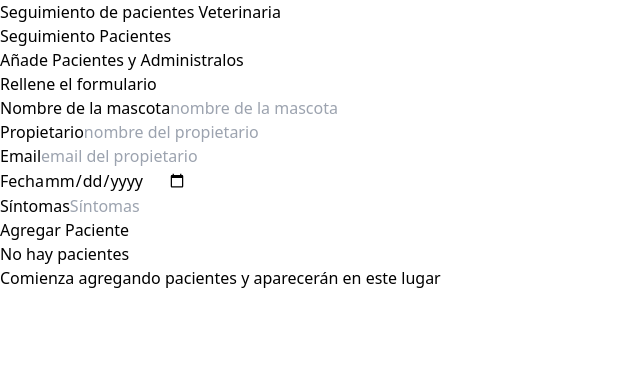
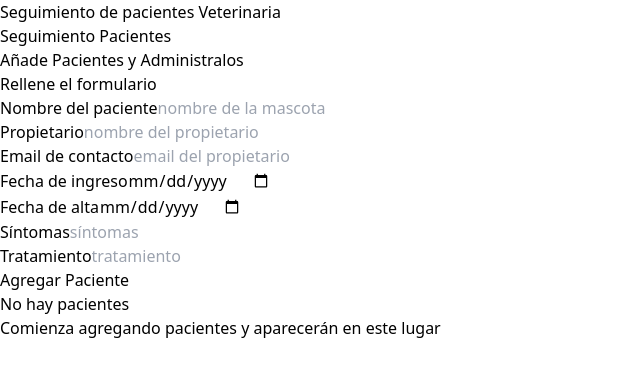
Before and after one commit to Saragc5/citas-veterinary-TS, a React (Create React App) app: page / in a window 1280 px wide. Shown: the top 376 px of the page, without its empty margins (0-640 px from the left). Built offline with nearby package versions, Linux system fonts and the light colour scheme.

Commit message:
add several input to the form
date of out, treatment, conditional classes when something in the form is empty

```diff
--- a/src/App.tsx
+++ b/src/App.tsx
@@ -11,8 +11,10 @@ const App: React.FC = () => {
     nombre: "",
     propietario: "",
     email:"",
-    fecha:"",
-    sintomas:""
+    fechaIngreso:"",
+    fechaAlta:"",
+    sintomas:"",
+    tratamiento:""
   });
 
   useEffect(() => {
--- a/src/Components/Form.tsx
+++ b/src/Components/Form.tsx
@@ -8,22 +8,29 @@ export const Form: React.FC<SetPacienteProps & SetListaPacientesProps> = ({
   setPaciente,
   pacientes,
   setPacientes,
+
 }) => {
   const [nombre, setNombre] = useState<string>("");
   const [propietario, setPropietario] = useState<string>("");
   const [email, setEmail] = useState<string>("")
-  const [fecha, setFecha] = useState<string>("")
+  const [fechaIngreso, setFechaIngreso] = useState<string>("")
+  const [fechaAlta, setFechaAlta] = useState<string>("")
   const [sintomas, setSintomas] = useState<string>("")
+  const [tratamiento, setTratamiento] = useState<string>("")
 
   const [error, setError] = useState<boolean>(false);
+
+
 
   useEffect(() => {
     if (paciente !== undefined && Object.keys(paciente).length > 0) {
       setNombre(paciente.nombre);
       setPropietario(paciente.propietario);
       setEmail(paciente.email);
-      setFecha(paciente.fecha);
+      setFechaIngreso(paciente.fechaIngreso);
       setSintomas(paciente.sintomas);
+      setFechaAlta(paciente.fechaAlta);
+      setTratamiento(paciente.tratamiento)
 
     }
   }, [paciente]);
@@ -31,7 +38,7 @@ export const Form: React.FC<SetPacienteProps & SetListaPacientesProps> = ({
   const handleSubmit = (e: React.FormEvent<HTMLFormElement>) => {
     e.preventDefault();
     //Validación de formulario:
-    if ([nombre, propietario].includes("")) {
+    if ([nombre, propietario, email, fechaIngreso, sintomas].includes("")) {
       setError(true);
       return;
     }
@@ -42,8 +49,10 @@ export const Form: React.FC<SetPacienteProps & SetListaPacientesProps> = ({
       nombre,
       propietario,
       email,
-      fecha,
-      sintomas
+      fechaIngreso,
+      fechaAlta,
+      sintomas,
+      tratamiento
     };
 
 
@@ -61,8 +70,10 @@ export const Form: React.FC<SetPacienteProps & SetListaPacientesProps> = ({
         nombre: "",
         propietario: "",
         email:"",
-        fecha:"",
-        sintomas:""
+        fechaIngreso:"",
+        fechaAlta:"",
+        sintomas:"",
+        tratamiento:""
       });
     } else {
       // Nuevo registro
@@ -76,8 +87,10 @@ export const Form: React.FC<SetPacienteProps & SetListaPacientesProps> = ({
     setNombre("");
     setPropietario("");
     setEmail("");
-    setFecha("");
-    setSintomas("")
+    setFechaIngreso("");
+    setFechaAlta("");
+    setSintomas("");
+    setTratamiento("");
   };
 
   if (paciente === undefined) {
@@ -94,20 +107,21 @@ export const Form: React.FC<SetPacienteProps & SetListaPacientesProps> = ({
           <span className="text-indigo-600 font-bold ">Administralos</span>
         </p>
 
+
         <form
           onSubmit={handleSubmit}
           className="bg-white shadow-md rounded-lg py-10 px-5 mb-10"
         >
-          <span className={error ? "text-red-500" : "text-black"}>
+          <span className={error ? "text-red-500 mb-10" : "text-black"}>
             { error ? "Error en el formulario:" : "Rellene el formulario"}
-            { error &&  <Error><p className='text-red-500'>Todos los campos son obligatorios</p></Error>}
+            { error &&  <Error><p className='text-red-500 mb-6'>Rellene los campos <b>obligatorios</b> para el <b>ingreso</b></p></Error>}
           </span>
           <div className="mb-5">
             <label
               htmlFor="mascota"
-              className="block text-gray-700 uppercase font-bold"
+              className={error ? "block text-red-700 uppercase font-bold" : "block text-gray-700 uppercase font-bold"}
             >
-              Nombre de la mascota
+              Nombre del paciente
             </label>
             <input
               id="mascota"
@@ -123,7 +137,7 @@ export const Form: React.FC<SetPacienteProps & SetListaPacientesProps> = ({
           <div className="mb-5">
             <label
               htmlFor="propietario"
-              className="block text-gray-700 uppercase font-bold"
+              className={error ? "block text-red-700 uppercase font-bold" : "block text-gray-700 uppercase font-bold"}
             >
               Propietario
             </label>
@@ -141,9 +155,9 @@ export const Form: React.FC<SetPacienteProps & SetListaPacientesProps> = ({
           <div className="mb-5">
             <label
               htmlFor="email"
-              className="block text-gray-700 uppercase font-bold"
+              className={error ? "block text-red-700 uppercase font-bold" : "block text-gray-700 uppercase font-bold"}
             >
-              Email
+              Email de contacto
             </label>
             <input
               id="email"
@@ -159,36 +173,75 @@ export const Form: React.FC<SetPacienteProps & SetListaPacientesProps> = ({
           <div className="mb-5">
             <label
               htmlFor="fecha"
-              className="block text-gray-700 uppercase font-bold"
+              className={error ? "block text-red-700 uppercase font-bold" : "block text-gray-700 uppercase font-bold"}
             >
-              Fecha
+              Fecha de ingreso
             </label>
             <input
               id="fecha"
               type="date"
-              placeholder="fecha"
+              placeholder="fecha de ingreso"
               className="border-2 w-full p-2 mt-2 placeholder-gray-400 rounded-md"
-              value={fecha}
+              value={fechaIngreso}
               onChange={(e: React.ChangeEvent<HTMLInputElement>) =>
-                setFecha(e.target.value)
+                setFechaIngreso(e.target.value)
+              }
+            />
+          </div>
+          <div className="mb-5">
+            <label
+              htmlFor="fecha"
+              className="block text-gray-700 uppercase font-bold"
+            >
+              Fecha de alta
+            </label>
+            <input
+              id="fecha"
+              type="date"
+              placeholder="fecha de alta"
+              className="border-2 w-full p-2 mt-2 placeholder-gray-400 rounded-md"
+              value={fechaAlta}
+              onChange={(e: React.ChangeEvent<HTMLInputElement>) =>
+                setFechaAlta(e.target.value)
               }
             />
           </div>
           <div className="mb-5">
           <label
             htmlFor="sintomas"
-            className="block text-gray-700 uppercase font-bold"
+            className={error ? "block text-red-700 uppercase font-bold" : "block text-gray-700 uppercase font-bold"}
           >
             Síntomas
           </label>
           <input
             id="sintomas"
             type="text"
-            placeholder="Síntomas"
+            placeholder="síntomas"
             className="border-2 w-full p-2 mt-2 placeholder-gray-400 rounded-md"
             value={sintomas}
             onChange={(e: React.ChangeEvent<HTMLInputElement>) =>
               setSintomas(e.target.value)
+            }
+          />
+        </div>
+
+
+
+        <div className="mb-5">
+          <label
+            htmlFor="sintomas"
+            className="block text-gray-700 uppercase font-bold"
+          >
+           Tratamiento
+          </label>
+          <input
+            id="tratamiento"
+            type="text"
+            placeholder="tratamiento"
+            className="border-2 w-full p-2 mt-2 placeholder-gray-400 rounded-md"
+            value={tratamiento}
+            onChange={(e: React.ChangeEvent<HTMLInputElement>) =>
+              setTratamiento(e.target.value)
             }
           />
         </div>
--- a/src/Components/Patient.tsx
+++ b/src/Components/Patient.tsx
@@ -1,4 +1,5 @@
 import { EliminarPacienteProps, SetPacienteProps } from "../types"
+// import { useState } from 'react'
 
 export const Patient: React.FC<EliminarPacienteProps & SetPacienteProps> = ({
   id,
@@ -18,37 +19,45 @@ export const Patient: React.FC<EliminarPacienteProps & SetPacienteProps> = ({
         }
       }
     };
+
+
+
   return (
     <div className="mx-5 my-10 bg-white shadow-md px-5 py-10 rounded-xl">
-      <p className="font-bold mb-3 text-gray-700 uppercase">
-        Nombre: {""}
+      <p className={paciente.nombre ? "font-bold mb-3 text-gray-700 uppercase" : "font-bold mb-3 text-blue-700 uppercase"}>
+        Nombre paciente: {""}
         <span className="font-normal normal-case">{paciente.nombre}</span>
       </p>
 
-      <p className="font-bold mb-3 text-gray-700 uppercase">
+      <p className={paciente.propietario ? "font-bold mb-3 text-gray-700 uppercase" : "font-bold mb-3 text-red-700 uppercase"}>
         Propietario: {""}
         <span className="font-normal normal-case">{paciente.propietario}</span>
       </p>
 
-        <p className="font-bold mb-3 text-gray-700 uppercase">Email: {''}
+        <p className={paciente.email ? "font-bold mb-3 text-gray-700 uppercase" : "font-bold mb-3 text-red-700 uppercase"}>Email contacto: {''}
             <span className="font-normal normal-case">{paciente.email}</span>
         </p>
 
-        <p className="font-bold mb-3 text-gray-700 uppercase">Fecha Alta: {''}
-            <span className="font-normal normal-case">{paciente.fecha}</span>
+        <p className={paciente.fechaIngreso ? "font-bold mb-3 text-gray-700 uppercase" : "font-bold mb-3 text-red-700 uppercase"}>Fecha ingreso: {''}
+            <span className="font-normal normal-case">{paciente.fechaIngreso}</span>
         </p>
 
-        <p className="font-bold mb-3 text-gray-700 uppercase">Síntomas: {''}
+        <p className={paciente.fechaAlta ? "font-bold mb-3 text-gray-700 uppercase" : "font-bold mb-3 text-blue-700 uppercase underline"}>Fecha alta: {''}
+            <span className="font-normal normal-case">{paciente.fechaAlta}</span>
+        </p>
+
+        <p className={paciente.sintomas ? "font-bold mb-3 text-gray-700 uppercase" : "font-bold mb-3 text-red-700 uppercase"}>Síntomas: {''}
             <span className="font-normal normal-case">{paciente.sintomas}</span>
+        </p>
+        <p className={paciente.tratamiento ? "font-bold mb-3 text-gray-700 uppercase" : "font-bold mb-3 text-blue-700 uppercase underline"}>Tratamiento: {''}
+            <span className="font-normal normal-case">{paciente.tratamiento}</span>
         </p>
 
       <div className="flex justify-between mt-10">
         <button
           type="button"
           className="py-2 px-10 bg-indigo-600 hover:bg-indigo-700 text-white font-bold uppercase rounded-lg"
-          onClick={(e: React.MouseEvent<HTMLButtonElement>) =>
-            setPaciente(paciente)
-          }
+          onClick={(e: React.MouseEvent<HTMLButtonElement>) => setPaciente(paciente)}
         >
           Editar
         </button>
@@ -63,4 +72,4 @@ export const Patient: React.FC<EliminarPacienteProps & SetPacienteProps> = ({
       </div>
     </div>
   );
-};
+}
```
Also changed, not shown: src/types.ts (+5 -7 lines).
